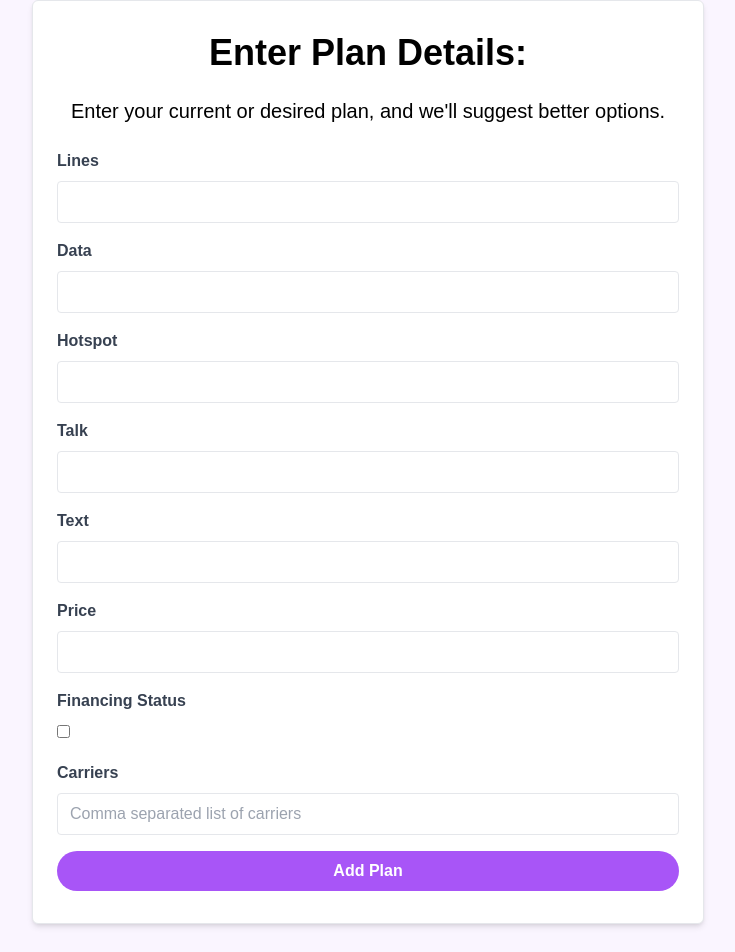
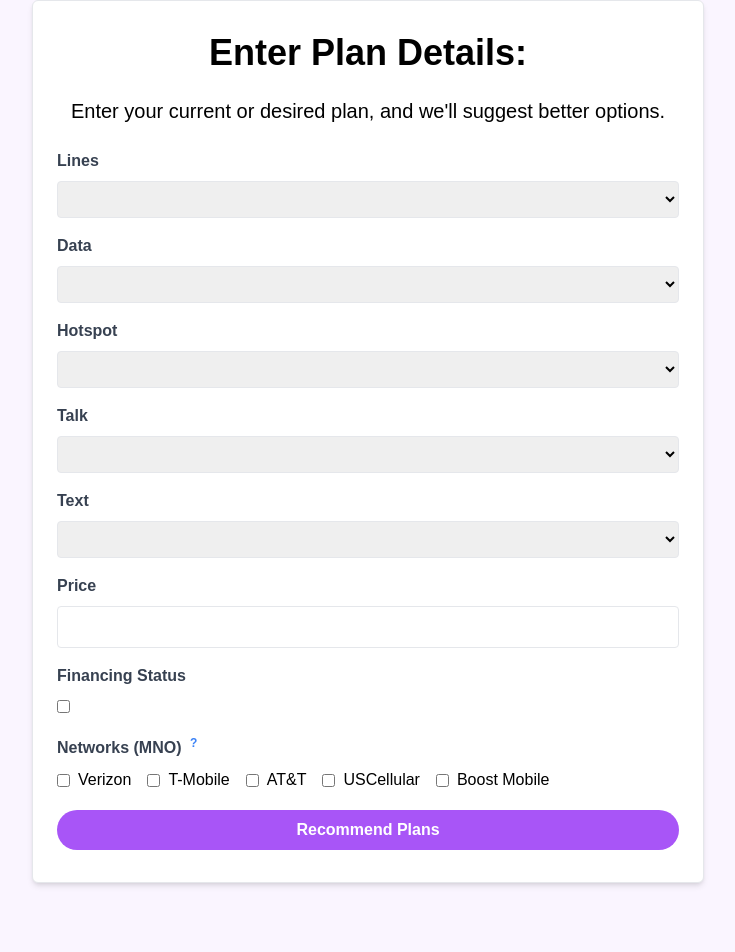
Before and after one commit to BByrge/Cellular-Savior-Frontend, a Vue app in the folder Cellular-Savior-Frontend/: page / in a window 1280 px wide. Shown: the part 533-1485 px from the top of the page, without its empty margins (272-1007 px from the left). Built offline with nearby package versions, Linux system fonts and the light colour scheme.

Commit message:
Improved the form. Now uses select for most inputs.

```diff
--- a/Cellular-Savior-Frontend/src/components/SearchPlanForm.vue
+++ b/Cellular-Savior-Frontend/src/components/SearchPlanForm.vue
@@ -54,49 +54,119 @@ const handleSubmit = async () => {
                     <h3 class="text-xl text-center mb-6">Enter your current or desired plan,
                       and we'll suggest better options.</h3>
 
+                        <!-- # of lines -->
                     <div class="mb-4">
                         <label for="lines" class="block text-gray-700 font-bold mb-2">Lines</label>
-                        <input v-model="form.lines" type="number" id="lines" name="lines" class="border rounded w-full py-2 px-3" required />
+                        <select v-model="form.lines" id="lines" name="lines" class="border rounded w-full py-2 px-3" required>
+                            <option v-for="number in 12" :key="number" :value="number">{{ number }}</option>
+                        </select>
                     </div>
 
+                    <!-- Data -->
                     <div class="mb-4">
                         <label for="data" class="block text-gray-700 font-bold mb-2">Data</label>
-                        <input v-model="form.data" type="number" id="data" name="data" class="border rounded w-full py-2 px-3" />
+                        <select v-model="form.data" id="data" name="data" class="border rounded w-full py-2 px-3">
+                            <option value="0">0</option>
+                            <option value="5">5</option>
+                            <option value="10">10</option>
+                            <option value="20">20</option>
+                            <option value="50">50</option>
+                            <option value="-1">Unlimited</option>
+                        </select>
                     </div>
 
+                    <!-- Hotspot -->
                     <div class="mb-4">
                         <label for="hotspot" class="block text-gray-700 font-bold mb-2">Hotspot</label>
-                        <input v-model="form.hotspot" type="number" id="hotspot" name="hotspot" class="border rounded w-full py-2 px-3" />
+                        <select v-model="form.hotspot" id="hotspot" name="hotspot" class="border rounded w-full py-2 px-3">
+                            <option value="0">0</option>
+                            <option value="5">5</option>
+                            <option value="10">10</option>
+                            <option value="20">20</option>
+                            <option value="50">50</option>
+                            <option value="-1">Unlimited</option>
+                        </select>
                     </div>
 
+                    <!-- Talk -->
                     <div class="mb-4">
                         <label for="talk" class="block text-gray-700 font-bold mb-2">Talk</label>
-                        <input v-model="form.talk" type="number" id="talk" name="talk" class="border rounded w-full py-2 px-3" />
+                        <select v-model="form.talk" id="talk" name="talk" class="border rounded w-full py-2 px-3">
+                            <option value="0">0</option>
+                            <option value="50">50</option>
+                            <option value="200">200</option>
+                            <option value="500">500</option>
+                            <option value="1000">1000</option>
+                            <option value="-1">Unlimited</option>
+                        </select>
                     </div>
 
+                    <!-- Text -->
                     <div class="mb-4">
                         <label for="text" class="block text-gray-700 font-bold mb-2">Text</label>
-                        <input v-model="form.text" type="number" id="text" name="text" class="border rounded w-full py-2 px-3" />
+                        <select v-model="form.text" id="text" name="text" class="border rounded w-full py-2 px-3">
+                            <option value="0">0</option>
+                            <option value="50">50</option>
+                            <option value="200">200</option>
+                            <option value="500">500</option>
+                            <option value="1000">1000</option>
+                            <option value="-1">Unlimited</option>
+                        </select>
                     </div>
 
+                    <!-- Price -->
                     <div class="mb-4">
                         <label for="price" class="block text-gray-700 font-bold mb-2">Price</label>
-                        <input v-model="form.price" type="number" step="0.01" id="price" name="price" class="border rounded w-full py-2 px-3" />
+                        <input v-model="form.price" type="number" step="10" id="price" name="price" class="border rounded w-full py-2 px-3" />
                     </div>
 
+                        <!-- Financing Status -->
                     <div class="mb-4">
                         <label for="financing_status" class="block text-gray-700 font-bold mb-2">Financing Status</label>
                         <input v-model="form.financing_status" type="checkbox" id="financing_status" name="financing_status" class="border rounded py-2 px-3" />
                     </div>
 
+                    <!-- Carriers -->
                     <div class="mb-4">
-                        <label for="carriers" class="block text-gray-700 font-bold mb-2">Carriers</label>
-                        <input v-model="form.carriers" type="text" id="carriers" name="carriers" class="border rounded w-full py-2 px-3" placeholder="Comma separated list of carriers" />
+                        <label class="block text-gray-700 font-bold mb-2">
+                            Networks (MNO)
+                            <sup class="text-blue-500 ml-1 cursor-pointer relative group">
+                                ?
+                                <span
+                                    class="absolute hidden group-hover:block bg-white border border-gray-300 text-gray-700 text-sm px-2 py-1 rounded mt-2 w-96"
+                                >
+                                    MVNOs (TracFone, Mint, Google Fi, etc.) using these networks will also be included in results.
+                                </span>
+                            </sup>
+                        </label>
+
+                        <div>
+                            <label class="inline-flex items-center mr-4">
+                                <input type="checkbox" name="carriers" value="Verizon" v-model="form.carriers" class="rounded">
+                                <span class="ml-2">Verizon</span>
+                            </label>
+                            <label class="inline-flex items-center mr-4">
+                                <input type="checkbox" name="carriers" value="T-Mobile" v-model="form.carriers" class="rounded">
+                                <span class="ml-2">T-Mobile</span>
+                            </label>
+                            <label class="inline-flex items-center mr-4">
+                                <input type="checkbox" name="carriers" value="AT&T" v-model="form.carriers" class="rounded">
+                                <span class="ml-2">AT&T</span>
+                            </label>
+                            <label class="inline-flex items-center mr-4">
+                                <input type="checkbox" name="carriers" value="USCellular" v-model="form.carriers" class="rounded">
+                                <span class="ml-2">USCellular</span>
+                            </label>
+                            <label class="inline-flex items-center mr-4">
+                                <input type="checkbox" name="carriers" value="Boost Mobile" v-model="form.carriers" class="rounded">
+                                <span class="ml-2">Boost Mobile</span>
+                            </label>
+                        </div>
                     </div>
 
                     <div>
                         <button class="bg-purple-500 hover:bg-purple-600 text-white font-bold py-2 px-4 rounded-full w-full focus:outline-none focus:shadow-outline" type="submit">
-                            Add Plan
+                           Recommend Plans
                         </button>
                     </div>
                 </form>
```
Also changed, not shown: 1 other file (tests, documents, lock files or other folders).
